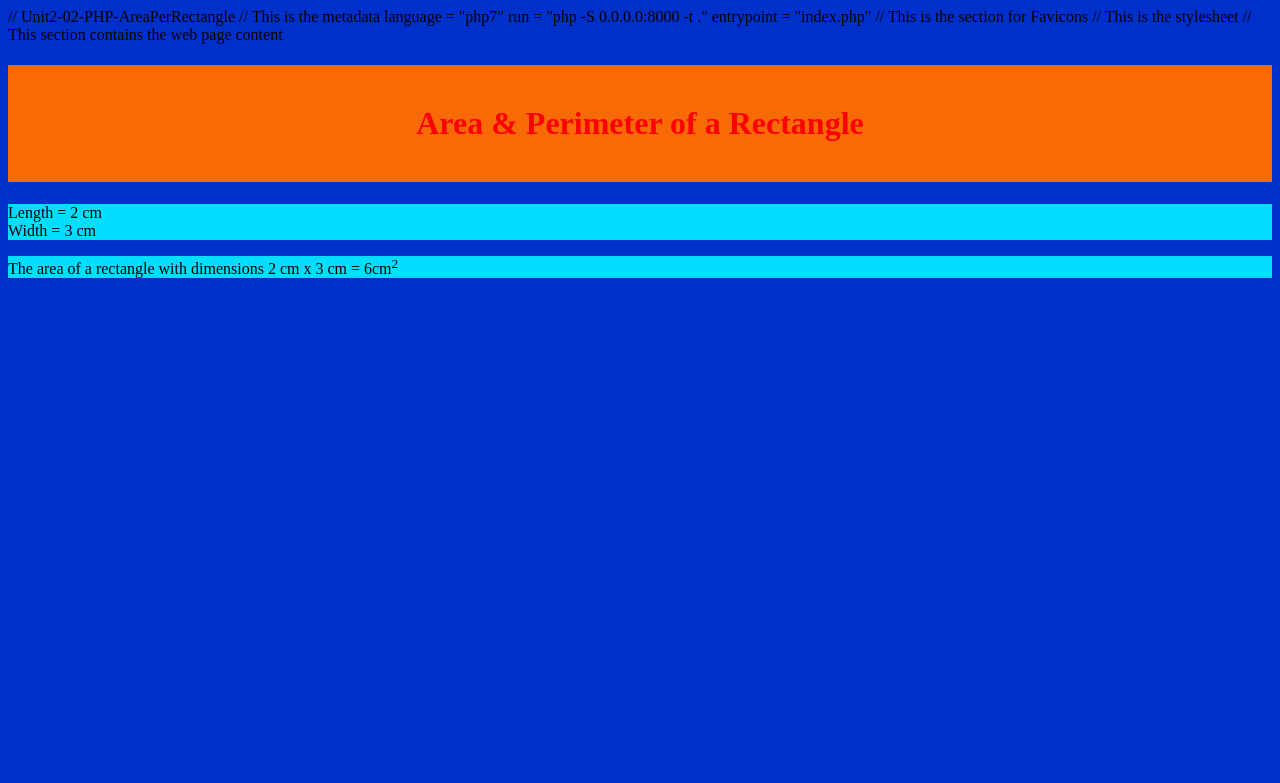
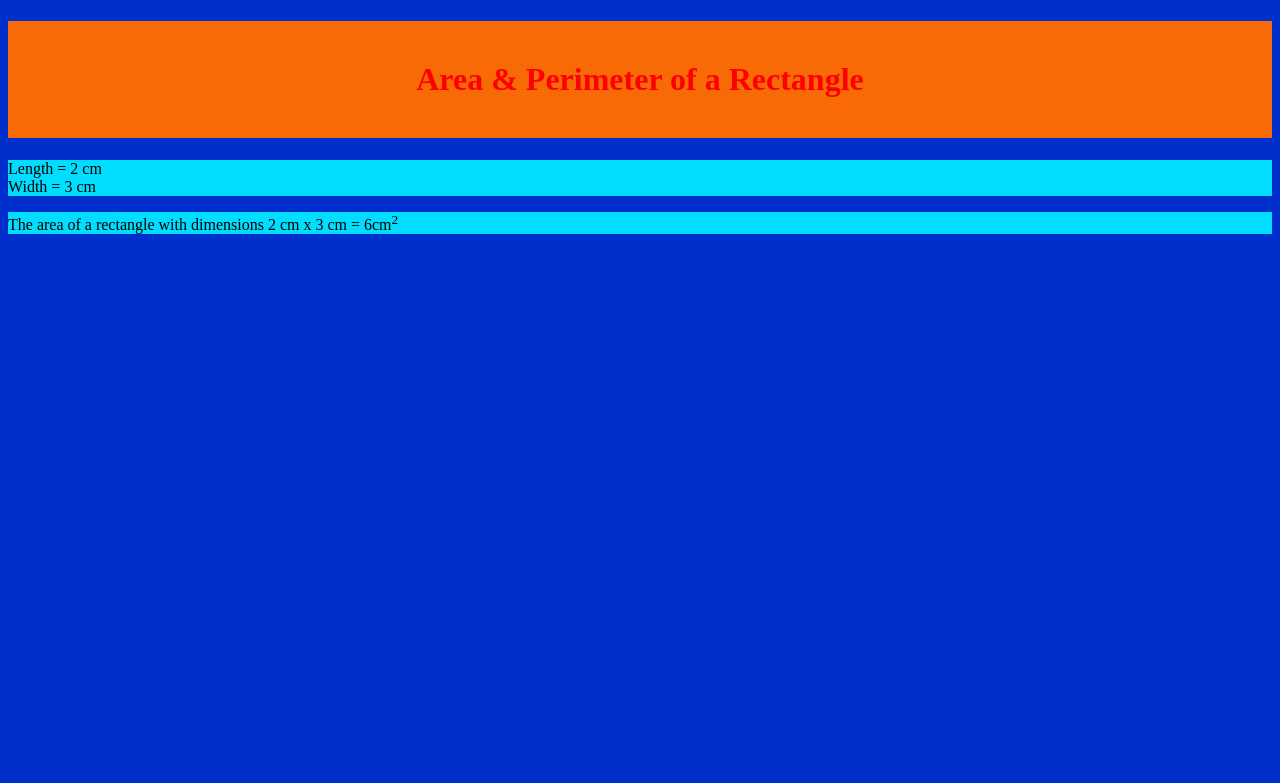
Before and after one commit to ICD2O-Digital-Tech-KukwacA/Unit2-02-PHP-AreaPerRectangle, a PHP site: page / in a window 1280 px wide. Shown: the top 783 px of the page. Run offline with PHP 8.4, Linux system fonts and the light colour scheme.

Commit message:
Updated index.php file

```diff
--- a/index.php
+++ b/index.php
@@ -1,27 +1,18 @@
-// Unit2-02-PHP-AreaPerRectangle
 <!DOCTYPE html>
 <html lang="en">
 	<head>
-// This is the metadata
     <meta charset="utf-8">
     <meta name="description" content="My first webpage, with JavaScript">
     <meta name="keywords" content="immaculata, ics2o">
-    <meta name="author" content="Ms Raffin">
+    <meta name="author" content="Kukwac">
     <meta name="viewport" content="width=device-width, initial-scale=1.0">
-    language = "php7"
-    run = "php -S 0.0.0.0:8000 -t ."
-    entrypoint = "index.php"
-
-// This is the section for Favicons
     <link rel="apple-touch-icon" sizes="180x180" href="./Favicons/apple-touch-icon.png">
     <link rel="icon" type="image/png" sizes="32x32" href="./Favicons/favicon-32x32.png">
     <link rel="icon" type="image/png" sizes="16x16" href="./Favicons/favicon-16x16.png">
     <link rel="manifest" href="./Favicons/site.webmanifest">
-// This is the stylesheet
     <link rel="stylesheet" href="./css/style.css">
     <title>Area & Perimeter of Rectangle in PHP</title>
 	</head>
-// This section contains the web page content
 	<body>
     <h1><?php echo 'Area & Perimeter of a Rectangle'; ?></h1>
 		<?php
```
